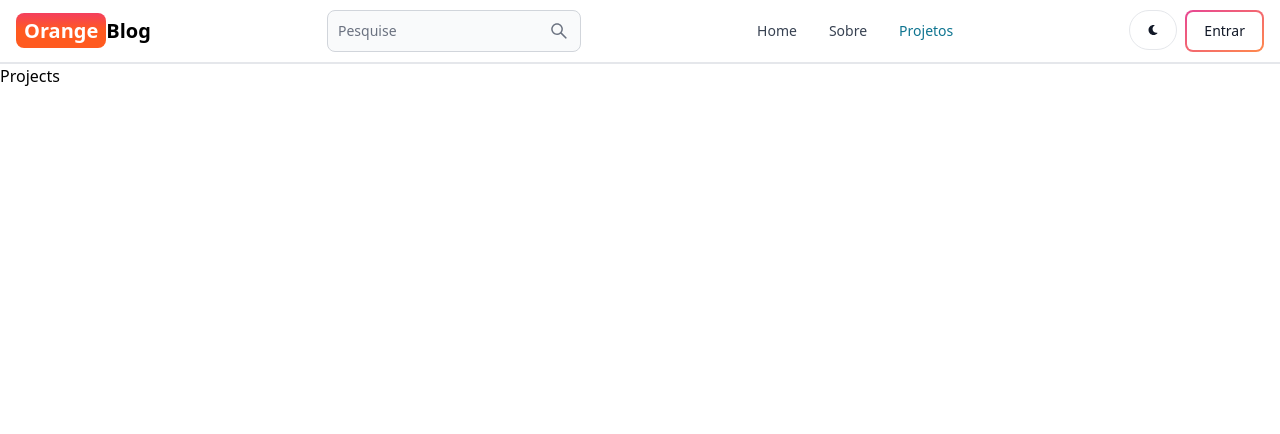
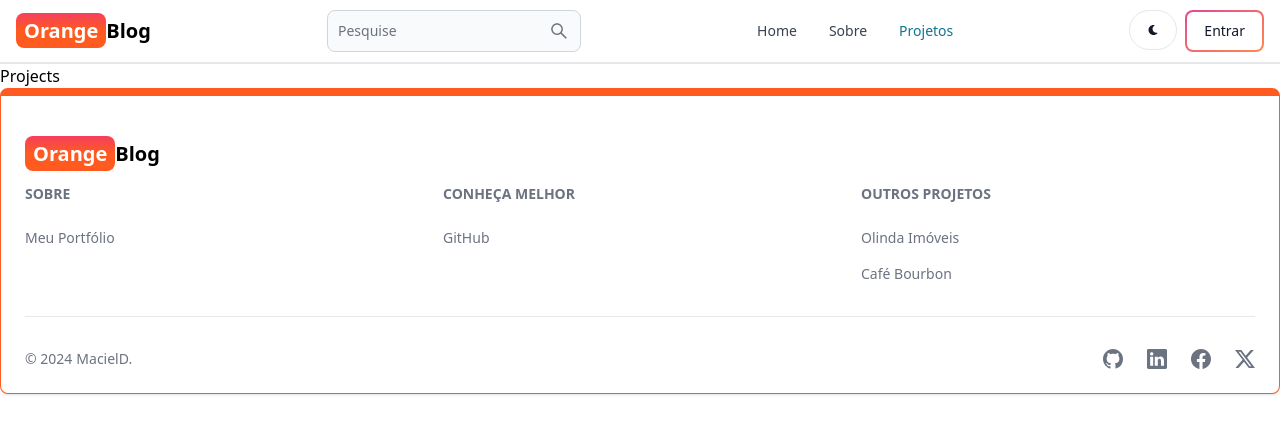
Before and after one commit to MacielDouglas/Blog_React, a React (Vite) app in the folder client/: page /projects in a window 1280 px wide. Shown: the top 434 px of the page. Built offline with nearby package versions, Linux system fonts and the light colour scheme.

Commit message:
Criado componente Footer

```diff
--- a/client/src/App.jsx
+++ b/client/src/App.jsx
@@ -6,6 +6,7 @@ import SignUp from "./pages/SignUp";
 import Dashboard from "./pages/Dashboard";
 import Projects from "./pages/Projects";
 import Header from "./components/Header";
+import Footer from "./components/Footer";
 
 export default function App() {
   return (
@@ -19,6 +20,7 @@ export default function App() {
         <Route path="/dashboard" element={<Dashboard />} />
         <Route path="/projects" element={<Projects />} />
       </Routes>
+      <Footer />
     </BrowserRouter>
   );
 }
--- /dev/null
+++ b/client/src/components/Footer.jsx
@@ -0,0 +1,102 @@
+import { Footer } from "flowbite-react";
+import { Link } from "react-router-dom";
+import { BsFacebook, BsLinkedin, BsGithub, BsTwitterX } from "react-icons/bs";
+
+export default function FooterCom() {
+  return (
+    <Footer container className="border border-t-8 border-orange-500">
+      <div className="w-full max-w-7xl mx-auto">
+        <div className="grid w-full justify-between sm:flex md:grid-cols-1">
+          <div className="mt-5">
+            <Link
+              to="/"
+              className="self-center whitespace-nowrap text-lg sm:text-xl font-semibold dark:text-white"
+            >
+              <span className="px-2 py-1 bg-gradient-to-t from-orange-500 via-orange-500 to-rose-500 rounded-lg text-white">
+                Orange
+              </span>
+              Blog
+            </Link>
+          </div>
+        </div>
+        <div className="grid grid-cols-2 gap-8 mt-4 sm:grid-cols-3 sm:gap-6">
+          <div>
+            <Footer.Title title="Sobre" />
+            <Footer.LinkGroup col>
+              <Footer.Link
+                href="https://macield.vercel.app/"
+                target="_blank"
+                rel="noopener noreferrer"
+              >
+                Meu Portfólio
+              </Footer.Link>
+            </Footer.LinkGroup>
+          </div>
+          <div>
+            <Footer.Title title="Conheça Melhor" />
+            <Footer.LinkGroup col>
+              <Footer.Link
+                href="https://github.com/MacielDouglas"
+                target="_blank"
+                rel="noopener noreferrer"
+              >
+                GitHub
+              </Footer.Link>
+            </Footer.LinkGroup>
+          </div>
+          <div>
+            <Footer.Title title="Outros projetos" />
+            <Footer.LinkGroup col>
+              <Footer.Link
+                href="https://imobiliaria-olinda.vercel.app/"
+                target="_blank"
+                rel="noopener noreferrer"
+              >
+                Olinda Imóveis
+              </Footer.Link>
+              <Footer.Link
+                href="https://cafe-bourbon.web.app/"
+                target="_blank"
+                rel="noopener noreferrer"
+              >
+                Café Bourbon
+              </Footer.Link>
+            </Footer.LinkGroup>
+          </div>
+        </div>
+        <Footer.Divider />
+        <div className="w-full sm:flex sm:items-center sm:justify-between">
+          <Footer.Copyright
+            href="https://macield.vercel.app/"
+            target="_blank"
+            rel="noopener noreferrer"
+            by="MacielD."
+            year={new Date().getFullYear()}
+          />
+          <div className="flex gap-6 sm:mt-0 mt-4 sm:justify-center">
+            <Footer.Icon
+              href="https://github.com/MacielDouglas"
+              icon={BsGithub}
+              className="hover:text-orange-500"
+            />
+            <Footer.Icon
+              href="https://www.linkedin.com/in/douglas-maciel-4943461b0/"
+              icon={BsLinkedin}
+              className="hover:text-orange-500"
+            />
+            <Footer.Icon
+              href="#"
+              icon={BsFacebook}
+              className="hover:text-orange-500"
+            />
+            <Footer.Icon
+              href="https://twitter.com/Maciel_dev"
+              icon={BsTwitterX}
+              className="hover:text-orange-500"
+            />
+          </div>
+        </div>
+      </div>
+    </Footer>
+  );
+}
```
